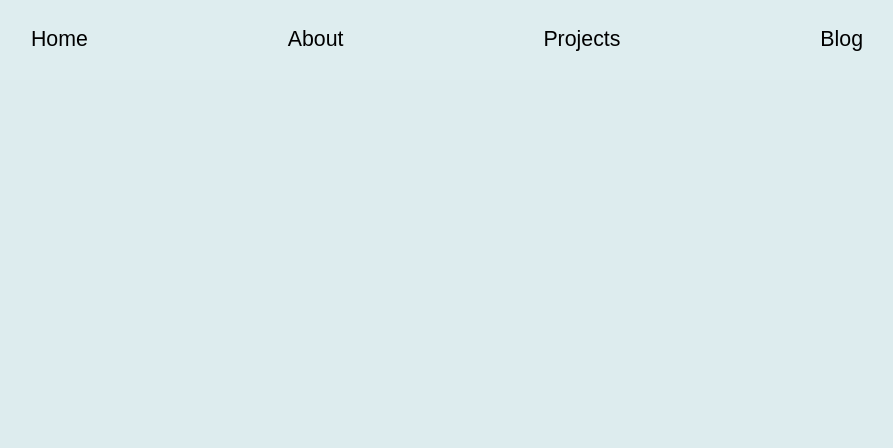
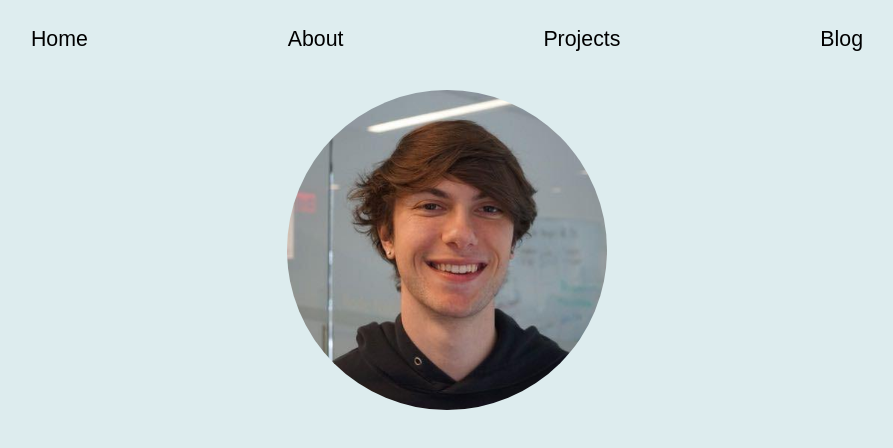
Before and after one commit to c-catanese/christiancatanese, a Next.js app: page /about in a window 1280 px wide. Shown: the top 448 px of the page, without its empty margins (193-1086 px from the left). Built offline with nearby package versions, Linux system fonts and the light colour scheme.

Commit message:
about us page set up and image added

```diff
--- /dev/null
+++ b/app/about/page.module.scss
@@ -0,0 +1,14 @@
+.aboutContainer {
+  background-color: var(--color-main);
+  width: 100%;
+  height: calc(100% - 64px);
+  padding-top: 80px;
+  display: flex;
+  flex-direction: column;
+  align-items: center;
+}
+
+.headshot{
+  margin-top: 10px;
+  border-radius: 50%;
+}
--- a/app/about/page.tsx
+++ b/app/about/page.tsx
@@ -1,7 +1,19 @@
+"use client"
+import Image from "next/image";
+import styles from "./page.module.scss";
+
+
 export default function About() {
 
   return (
-    <div className="bg-main w-screen h-screen">
+    <div className={styles.aboutContainer}>
+      <Image
+        width={320}
+        height={320}
+        className={styles.headshot}
+        src={'/headshot.jpeg'}
+        alt="picture"
+      />
 
     </div>
   );
```
Also changed, not shown: public/headshot.jpeg (added).
